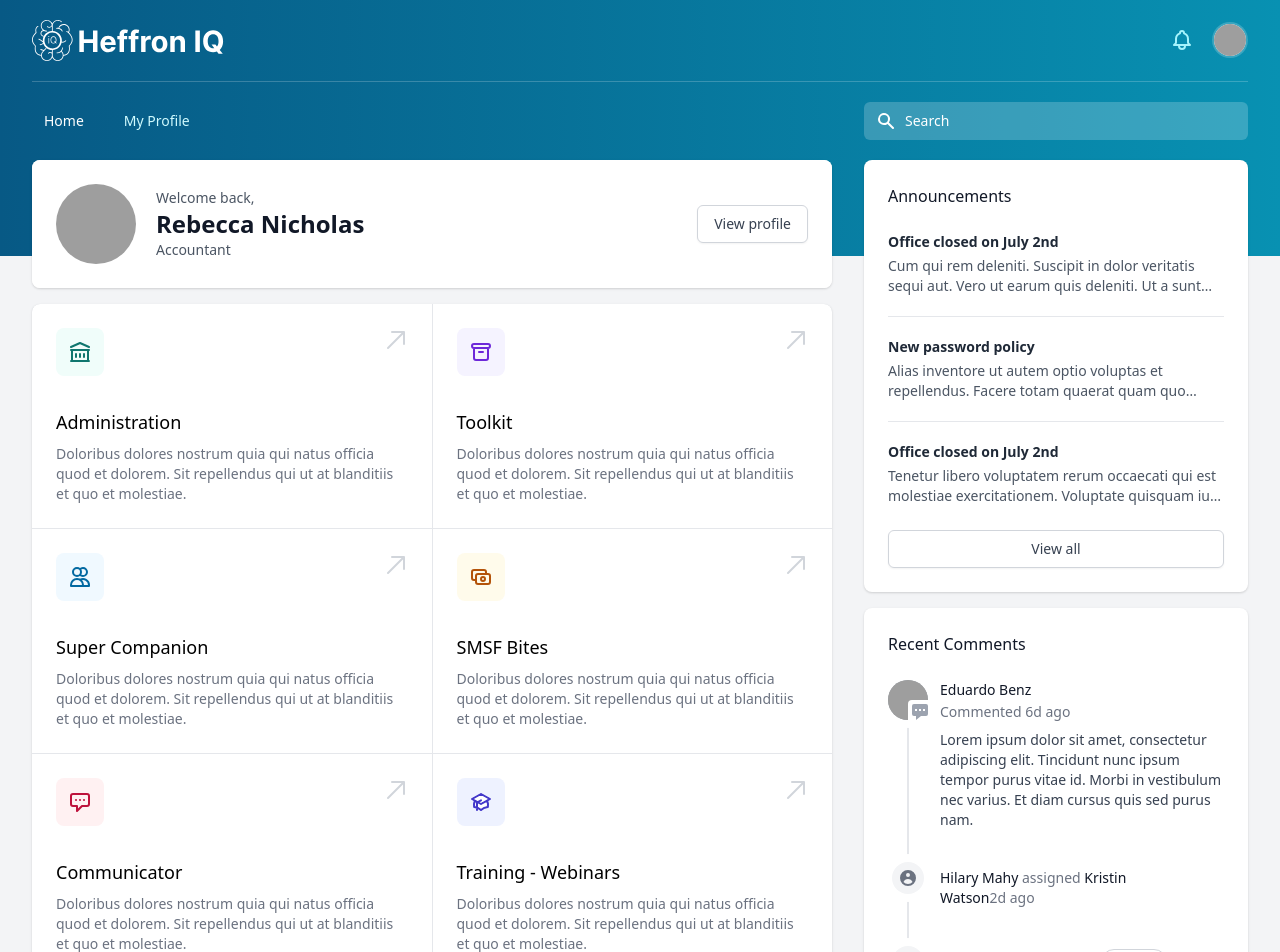
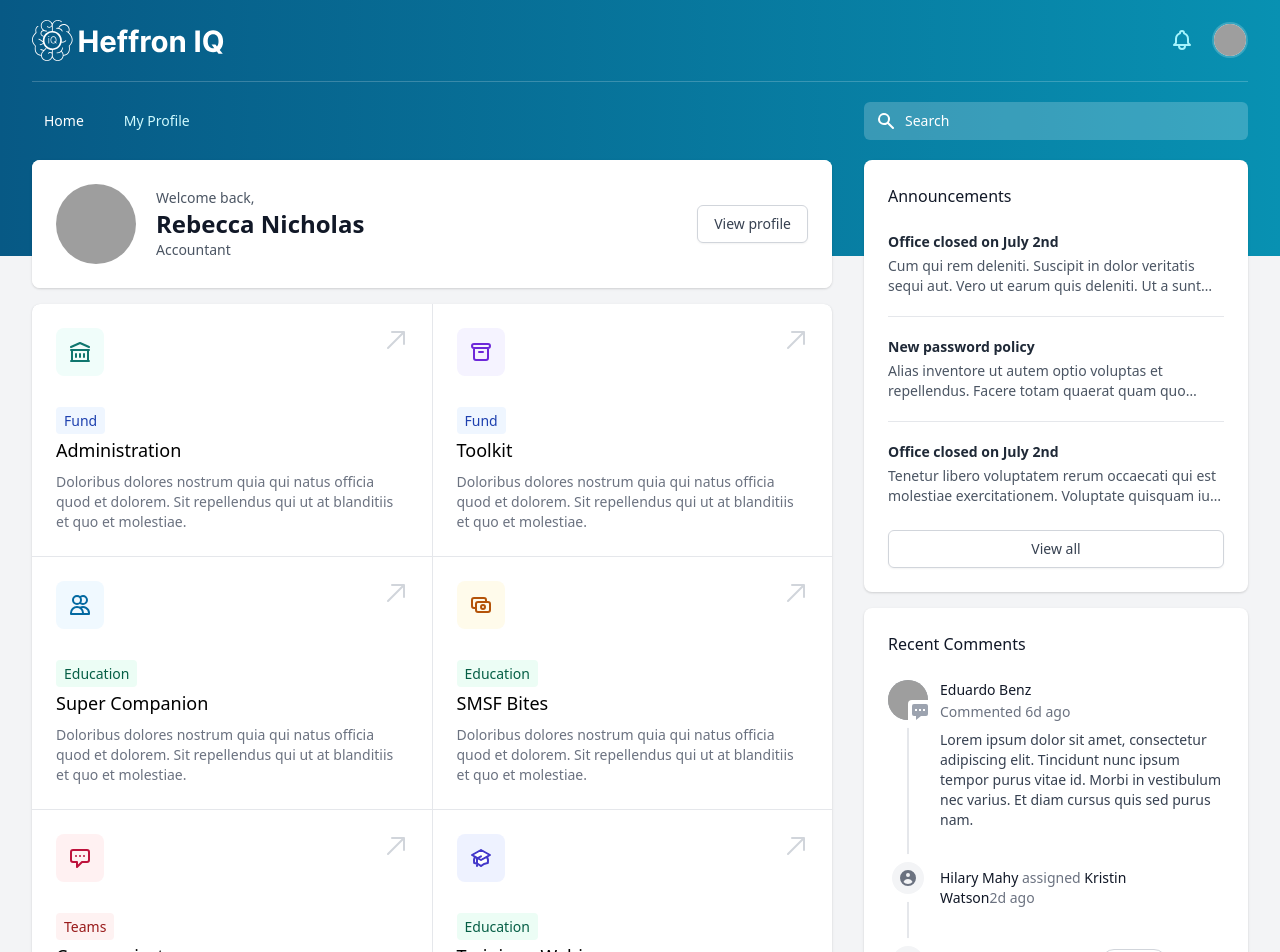
Before and after one commit to StevenCalverley/heffroniq, a Vue app: page / in a window 1280 px wide. Shown: the top 952 px of the page. Built offline with nearby package versions, Linux system fonts and the light colour scheme; grey boxes are pictures that could not be loaded.

Commit message:
Add badges

```diff
--- a/src/views/Home.vue
+++ b/src/views/Home.vue
@@ -50,7 +50,8 @@
                   </span>
                 </div>
                 <div class="mt-8">
-                  <h3 class="text-lg font-medium">
+                  <span class="bg-blue-50 px-2 py-1 text-blue-800 text-sm rounded">Fund</span>
+                  <h3 class="mt-1 text-lg font-medium">
                     <a href="#" class="focus:outline-none">
                       <!-- Extend touch target to entire panel -->
                       <span class="absolute inset-0" aria-hidden="true"></span>
@@ -79,7 +80,8 @@
                   </span>
                 </div>
                 <div class="mt-8">
-                  <h3 class="text-lg font-medium">
+                  <span class="bg-blue-50 px-2 py-1 text-blue-800 text-sm rounded">Fund</span>
+                  <h3 class="mt-1 text-lg font-medium">
                     <a href="#" class="focus:outline-none">
                       <!-- Extend touch target to entire panel -->
                       <span class="absolute inset-0" aria-hidden="true"></span>
@@ -107,7 +109,8 @@
                   </span>
                 </div>
                 <div class="mt-8">
-                  <h3 class="text-lg font-medium">
+                  <span class="bg-green-50 px-2 py-1 text-green-800 text-sm rounded">Education</span>
+                  <h3 class="mt-1 text-lg font-medium">
                     <a href="#" class="focus:outline-none">
                       <!-- Extend touch target to entire panel -->
                       <span class="absolute inset-0" aria-hidden="true"></span>
@@ -135,7 +138,8 @@
                   </span>
                 </div>
                 <div class="mt-8">
-                  <h3 class="text-lg font-medium">
+                  <span class="bg-green-50 px-2 py-1 text-green-800 text-sm rounded">Education</span>
+                  <h3 class="mt-1 text-lg font-medium">
                     <a href="#" class="focus:outline-none">
                       <!-- Extend touch target to entire panel -->
                       <span class="absolute inset-0" aria-hidden="true"></span>
@@ -163,7 +167,8 @@
                   </span>
                 </div>
                 <div class="mt-8">
-                  <h3 class="text-lg font-medium">
+                  <span class="bg-red-50 px-2 py-1 text-red-800 text-sm rounded">Teams</span>
+                  <h3 class="mt-1 text-lg font-medium">
                     <a href="#" class="focus:outline-none">
                       <!-- Extend touch target to entire panel -->
                       <span class="absolute inset-0" aria-hidden="true"></span>
@@ -193,7 +198,8 @@
                   </span>
                 </div>
                 <div class="mt-8">
-                  <h3 class="text-lg font-medium">
+                  <span class="bg-green-50 px-2 py-1 text-green-800 text-sm rounded">Education</span>
+                  <h3 class="mt-1 text-lg font-medium">
                     <a href="#" class="focus:outline-none">
                       <!-- Extend touch target to entire panel -->
                       <span class="absolute inset-0" aria-hidden="true"></span>
```
